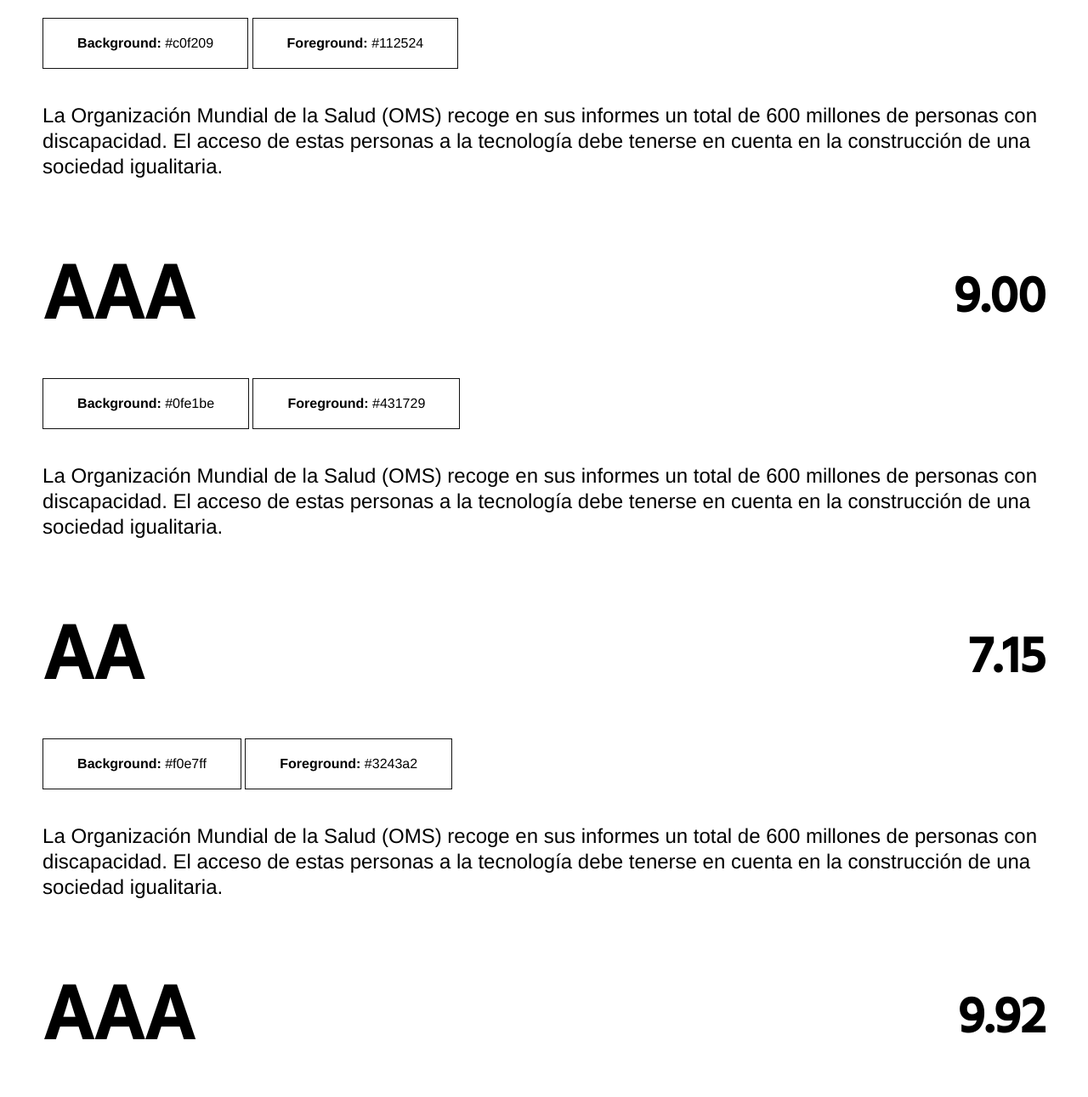
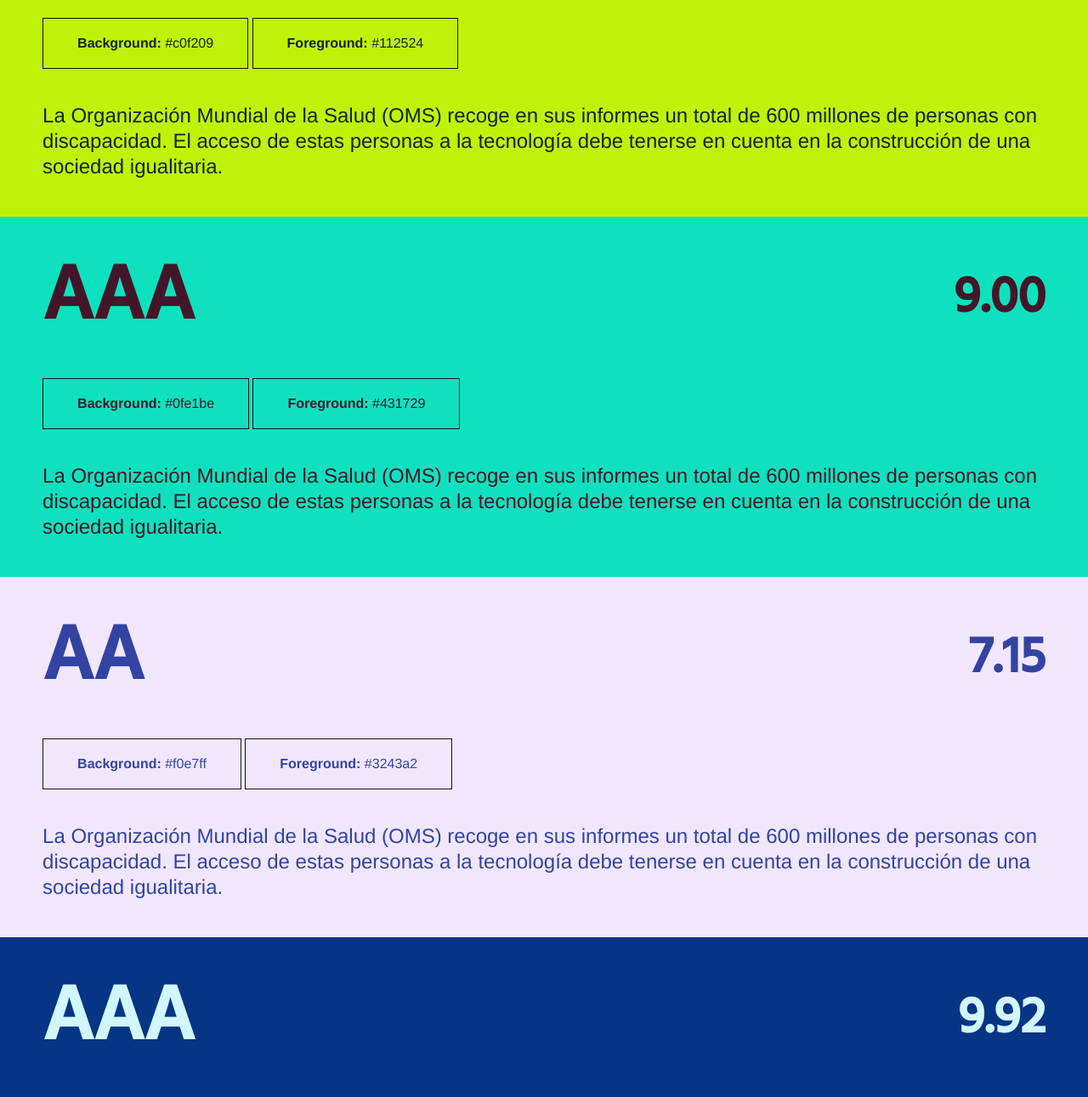
Before and after one commit to jorgeatgu/color-combos, a website: page index.html in a window 1280 px wide. Shown: the part 2340-3631 px from the top of the page at 85% size. Drawn offline with nearby package versions, Linux system fonts and the light colour scheme.

Commit message:
incluyendo las nuevas clases de variables

```diff
--- a/css/styles.css
+++ b/css/styles.css
@@ -1,4 +1,4 @@
- /*! normalize.css v3.0.3 | MIT License | github.com/necolas/normalize.css */
+/*! normalize.css v3.0.3 | MIT License | github.com/necolas/normalize.css */
 
 /**
  * 1. Set default font family to sans-serif.
@@ -539,11 +539,43 @@ th {
 }
 
 .cc5-bg {
-	background-color: #EFE6DF;
+  background-color: #EFE6DF;
 }
 
 .cc5-fg {
-	color: #8D2A2A;
+  color: #8D2A2A;
+}
+
+.cc6-bg {
+  background-color: #c0f209;
+}
+
+.cc6-fg {
+  color: #112524;
+}
+
+.cc7-bg {
+  background-color: #0fe1be;
+}
+
+.cc7-fg {
+  color: #431729;
+}
+
+.cc8-bg {
+  background-color: #f0e7ff;
+}
+
+.cc8-fg {
+  color: #3243a2;
+}
+
+.cc9-bg {
+	background-color: #053584;
+}
+
+.cc9-fg {
+	color: #d2f6fd;
 }
 
 
--- a/src/css/styles.css
+++ b/src/css/styles.css
@@ -99,9 +99,41 @@
 }
 
 .cc5-bg {
-	background-color: var(--bG-cc5);
+  background-color: var(--bG-cc5);
 }
 
 .cc5-fg {
-	color: var(--fG-cc5);
+  color: var(--fG-cc5);
 }
+
+.cc6-bg {
+  background-color: var(--bG-cc6);
+}
+
+.cc6-fg {
+  color: var(--fG-cc6);
+}
+
+.cc7-bg {
+  background-color: var(--bG-cc7);
+}
+
+.cc7-fg {
+  color: var(--fG-cc7);
+}
+
+.cc8-bg {
+  background-color: var(--bG-cc8);
+}
+
+.cc8-fg {
+  color: var(--fG-cc8);
+}
+
+.cc9-bg {
+	background-color: var(--bG-cc9);
+}
+
+.cc9-fg {
+	color: var(--fG-cc9);
+}
```
Also changed, not shown: css/styles.min.css, 1 other file.
